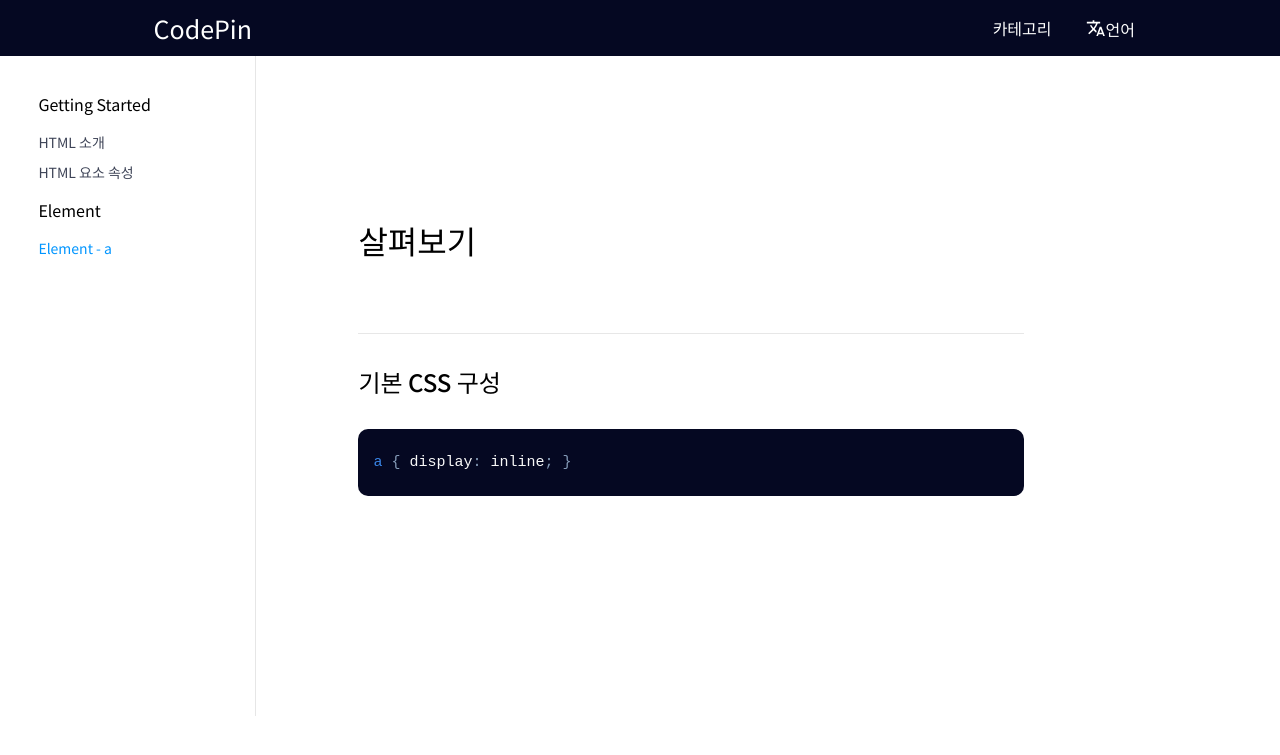
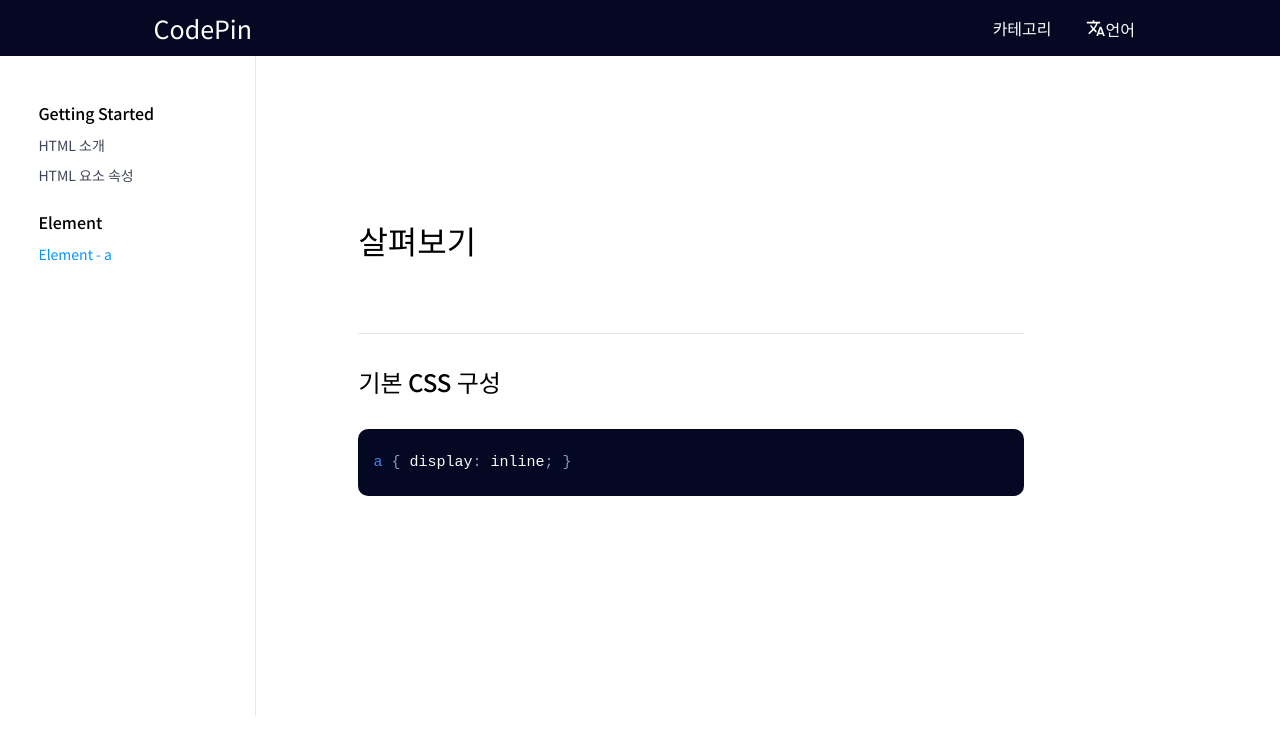
Before and after one commit to WADE-OSS/CodePin, a Jekyll site: the page built from _posts/html/2022-05-23-a.md, in a window 1280 px wide. Shown: the top 755 px of the page. Built offline with Jekyll 4.4.1, drawn with Linux system fonts in a browser that asks for light colours; Markdown is read by kramdown in place of the engine named in the settings.

Commit message:
Update style.scss

```diff
--- a/assets/styles/style.scss
+++ b/assets/styles/style.scss
@@ -137,6 +137,12 @@ footer .copy{
     overflow:scroll;
 }
 
+.docs .sidebar p{
+    margin-top: 25px;
+    font-weight: 500;
+    margin-bottom: 10px;
+}
+
 .docs .sidebar a{
     display: block;
     color: rgb(62, 68, 87);
```
